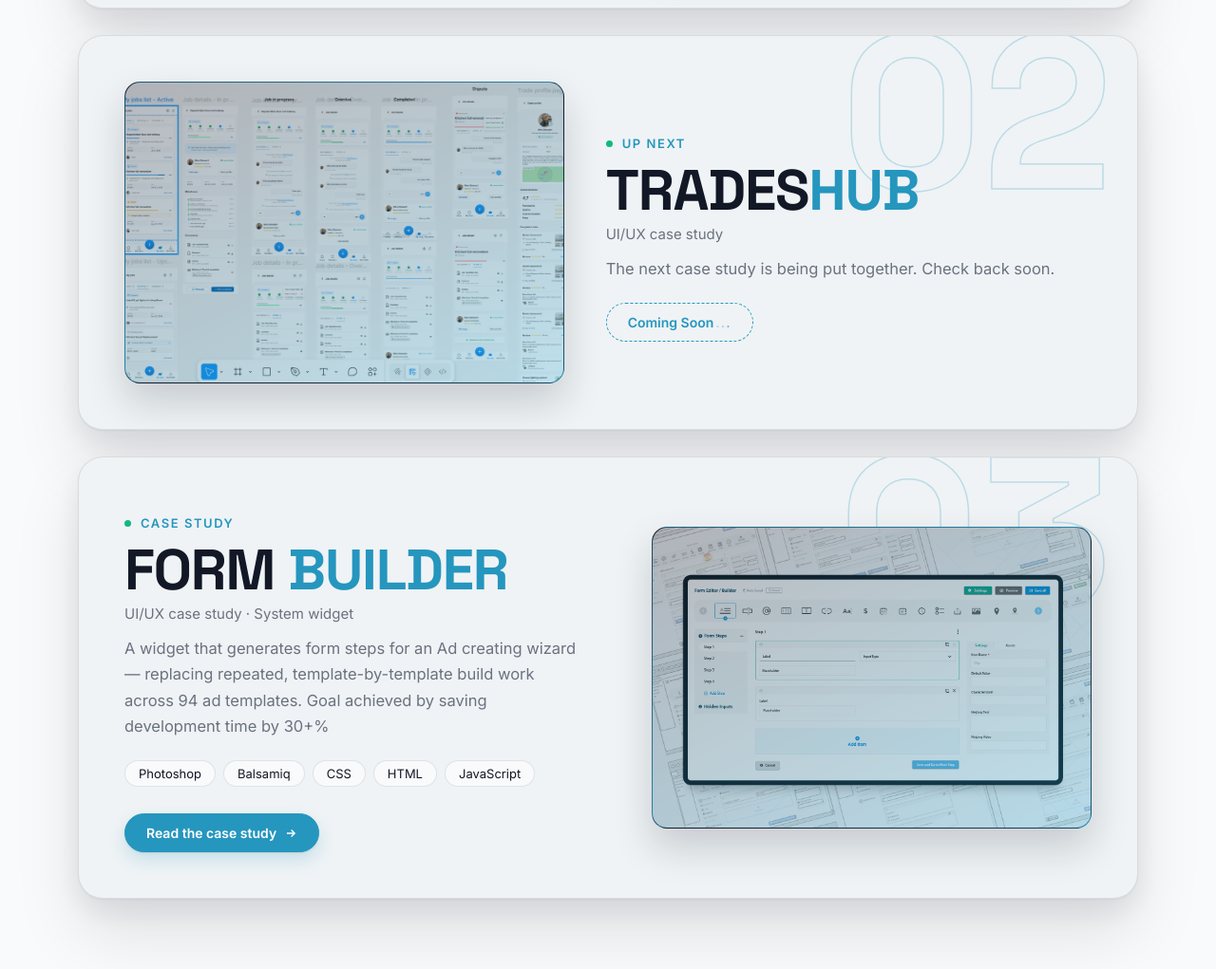
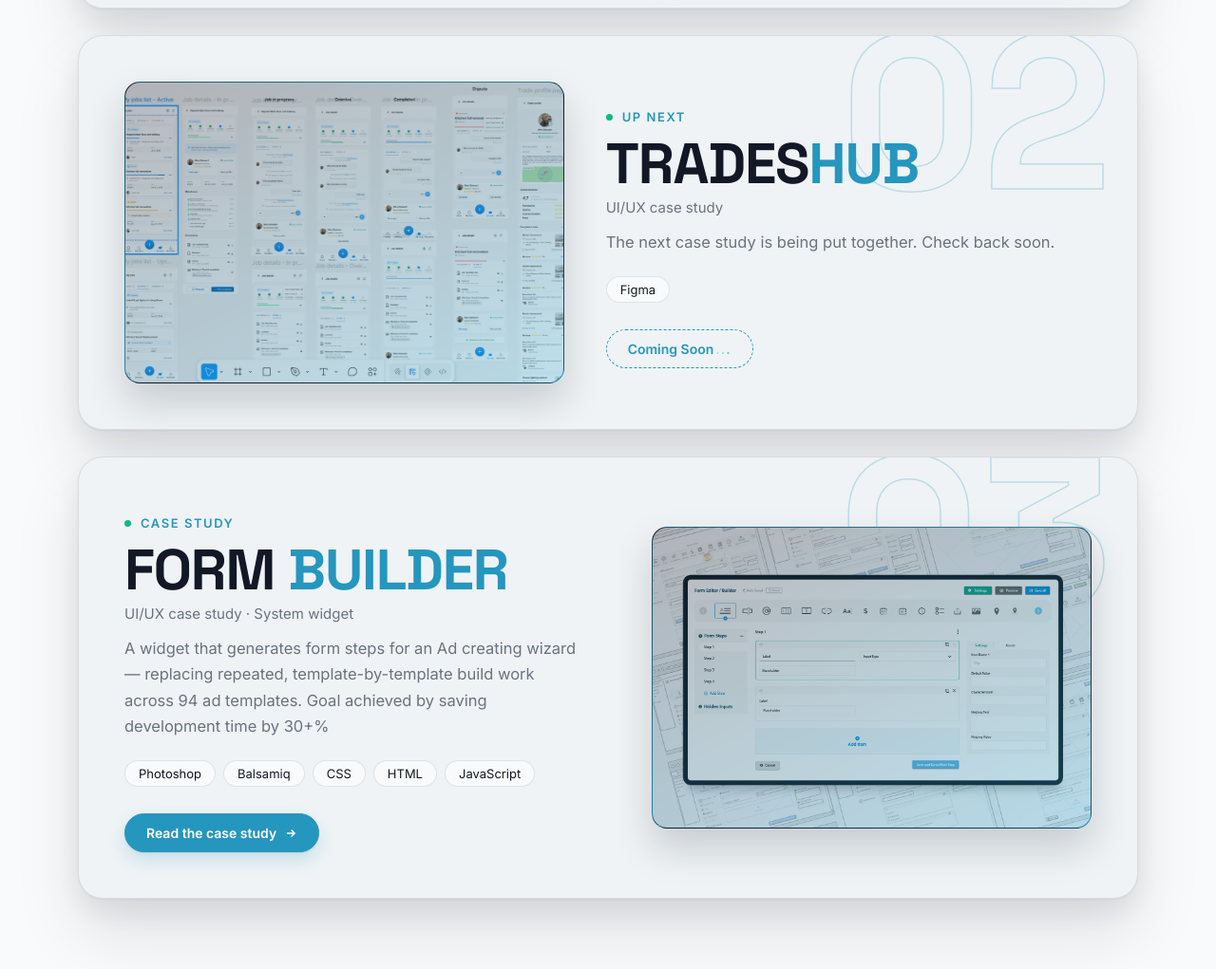
Before and after one commit to amiraabdalla989-create/amira_website, a plain HTML site: page index.html in a window 1280 px wide. Shown: the part 1496-2517 px from the top of the page at 95% size. Drawn offline with Linux system fonts and the light colour scheme.

```diff
--- a/index.html
+++ b/index.html
@@ -179,6 +179,8 @@
         <h3 class="display">Trades<span class="accent-text">Hub</span></h3>
         <p class="project-sub" style="margin:0">UI/UX case study</p>
         <p class="desc">The next case study is being put together. Check back soon.</p>
+        <div class="chip-row"><span>Figma</span></div>
+
         <span class="btn-pill soon" role="status">Coming Soon<span class="soon-dots" aria-hidden="true"><i>.</i><i>.</i><i>.</i></span></span>
       </div>
     </div>
```
